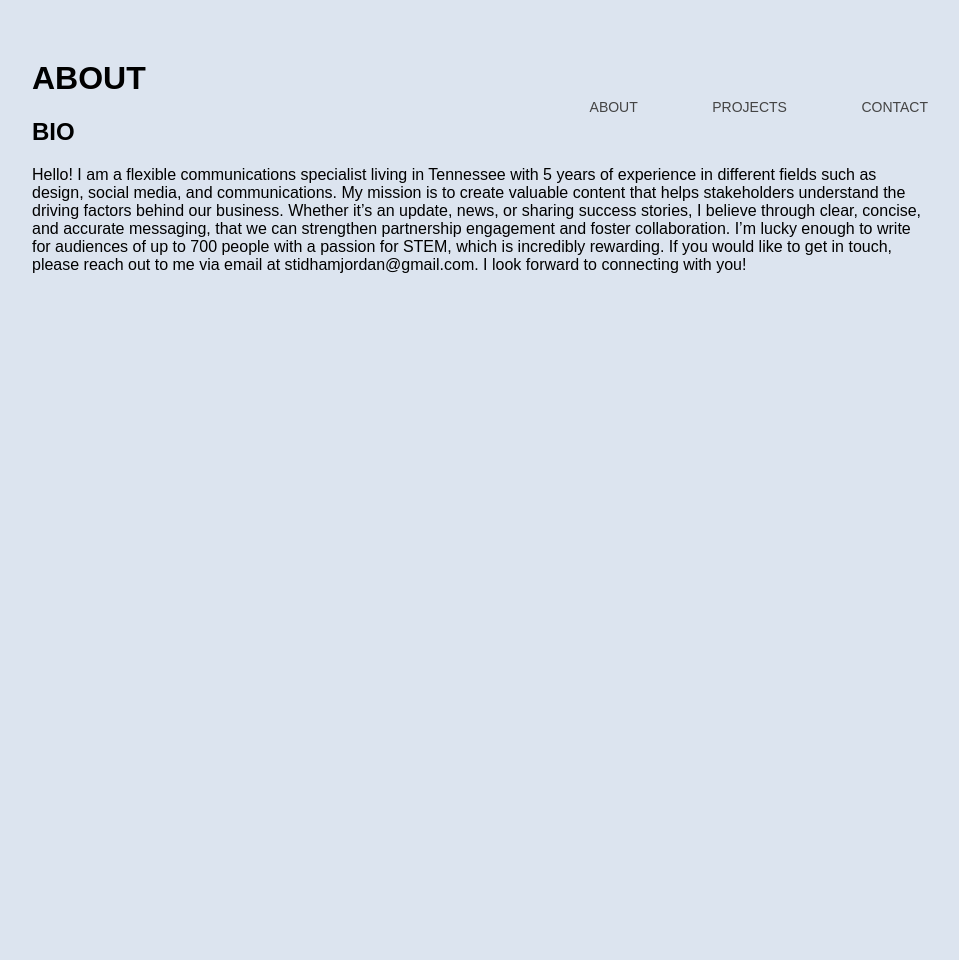
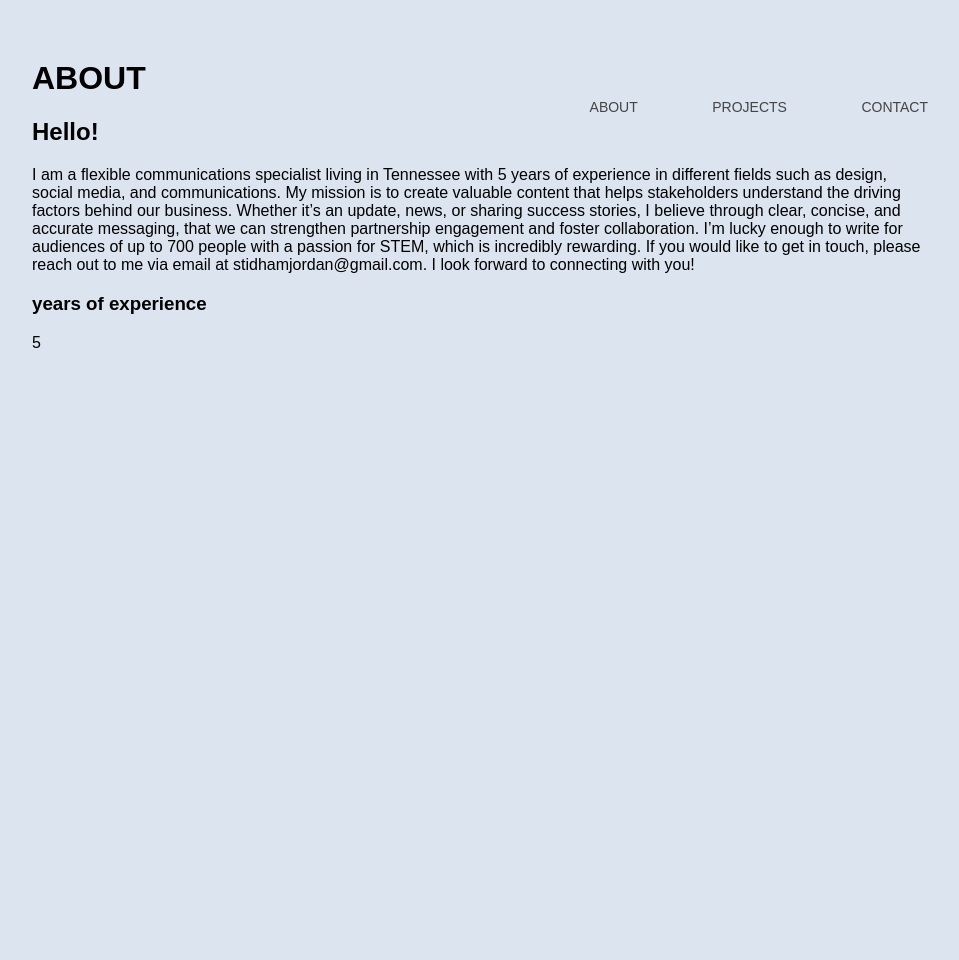
Before and after one commit to jordanstidham/PORTFOLIO, a Jekyll site: the page about.html, which Jekyll copies as it is, in a window 1280 px wide. Shown: the whole page, without its empty margins (160-1119 px from the left). Built offline with Jekyll 4.4.1, drawn with Linux system fonts in a browser that asks for light colours.

Commit message:
Update about.html

```diff
--- a/about.html
+++ b/about.html
@@ -11,6 +11,8 @@
     		</ul>
 		</header>
 <h1>ABOUT</h1>
-    <h2>BIO</h2>
-    <p>Hello! I am a flexible communications specialist living in Tennessee with 5 years of experience in different fields such as design, social media, and communications. My mission is to create valuable content that helps stakeholders understand the driving factors behind our business. Whether it’s an update, news, or sharing success stories, I believe through clear, concise, and accurate messaging, that we can strengthen partnership engagement and foster collaboration. I’m lucky enough to write for audiences of up to 700 people with a passion for STEM, which is incredibly rewarding. If you would like to get in touch, please reach out to me via email at stidhamjordan@gmail.com. I look forward to connecting with you!</p>
+    <h2>Hello!</h2>
+    <p>I am a flexible communications specialist living in Tennessee with 5 years of experience in different fields such as design, social media, and communications. My mission is to create valuable content that helps stakeholders understand the driving factors behind our business. Whether it’s an update, news, or sharing success stories, I believe through clear, concise, and accurate messaging, that we can strengthen partnership engagement and foster collaboration. I’m lucky enough to write for audiences of up to 700 people with a passion for STEM, which is incredibly rewarding. If you would like to get in touch, please reach out to me via email at stidhamjordan@gmail.com. I look forward to connecting with you!</p>
+		<h3>years of experience</h3>
+		<p>5</p>
 </body>
```
